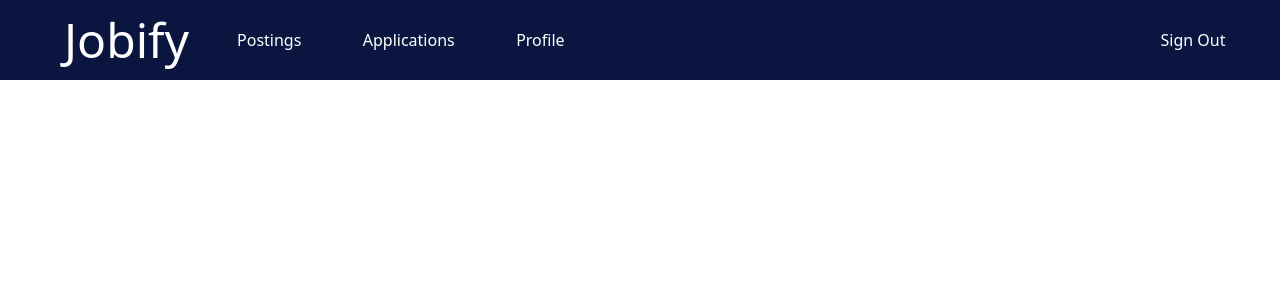
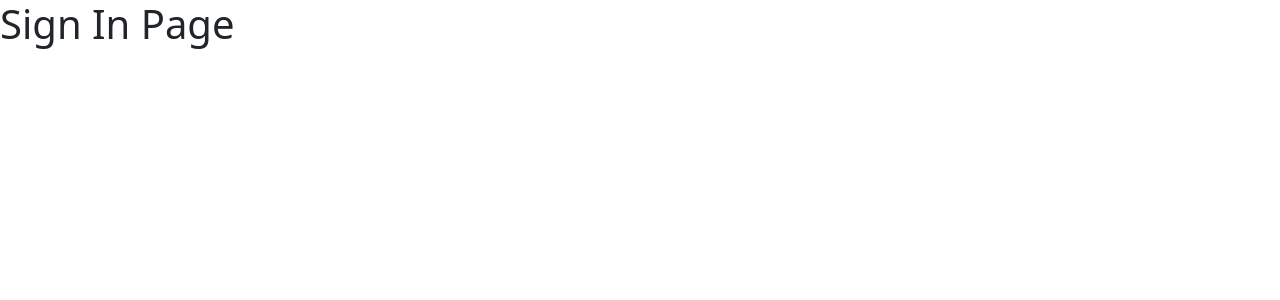
Before and after one commit to ramy-att/trivial-soen341project2023, a React (Create React App) app in the folder client/: page /signin in a window 1280 px wide. Shown: the top 300 px of the page. Built offline with nearby package versions, Linux system fonts and the light colour scheme.

Commit message:
clean up

```diff
--- a/client/src/App.js
+++ b/client/src/App.js
@@ -2,18 +2,16 @@
 import { Route } from "react-router-dom";
 import HomePage from "./pages/HomePage";
 import SignIn from "./pages/SignIn";
-import OurNav from "./components/NavBar/OurNav";
+
 const App = () => {
   return (
     <div className="App">
-      <OurNav>
       <Route path="/welcome">
         <HomePage />
       </Route>
       <Route path="/signin">
         <SignIn />
       </Route>
-      </OurNav>
     </div>
   );
 };
--- a/client/src/components/NavBar/OurNav.css
+++ /dev/null
@@ -1,32 +0,0 @@
-.cont {
-  padding: 0 !important;
-}
-.ourNav {
-  background-color: #0a1640;
-  height: 5rem;
-}
-.navbar-collapse {
-  background-color: #0a1640 !important;
-  width: 100% !important;
-}
-.ourNav a {
-  color: white !important;
-  text-decoration: none;
-}
-.navRight{
-    margin-right: 5%;
-    margin-left: 10%;
-}
-.logo{
-    margin-left: 5%;
-}
-.navLeft {
-  margin-left: 3rem;
-  gap: 30%;
-}
-.logo {
-  font-size: 3rem;
-}
-.navbar-toggler {
-  background-color: white !important;
-}
--- a/client/src/components/NavBar/OurNav.js
+++ /dev/null
@@ -1,36 +0,0 @@
-import React from "react";
-import Container from "react-bootstrap/Container";
-import Nav from "react-bootstrap/Nav";
-import Navbar from "react-bootstrap/Navbar";
-import NavDropdown from "react-bootstrap/NavDropdown";
-import { Link } from "react-router-dom";
-import "./OurNav.css";
-
-const OurNav = (props) => {
-  const { type = "student" } = props;
-  return (
-    <Navbar collapseOnSelect expand="sm" className="ourNav">
-      <Container fluid className="cont">
-        <Link className="logo" href="#home">Jobify</Link>
-        <Navbar.Toggle aria-controls="responsive-navbar-nav" />
-        <Navbar.Collapse id="responsive-navbar-nav">
-          {type == "student" ? (
-            <Nav className="me-auto navLeft">
-              <Link href="#features">Postings</Link>
-              <Link href="#features">Applications</Link>
-              <Link href="#features">Profile</Link>
-            </Nav>
-          ) : (
-            <h1>hello</h1>
-          )}
-          <Nav className="navRight">
-            <Link eventKey={2} href="#memes" className="signInOut">
-             Sign Out
-            </Link>
-          </Nav>
-        </Navbar.Collapse>
-      </Container>
-    </Navbar>
-  );
-};
-export default OurNav;
```
Lines whose indentation alone changed are shown as unchanged.
